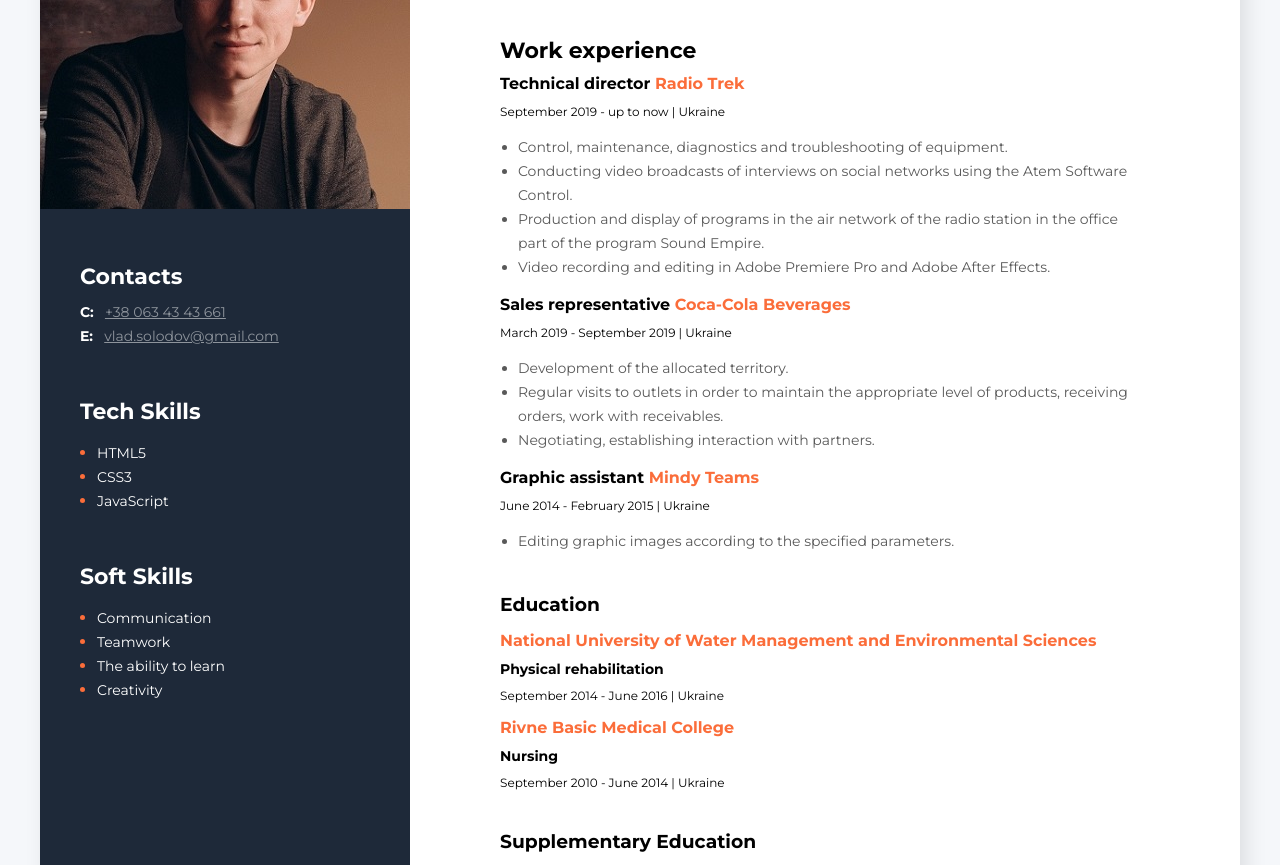
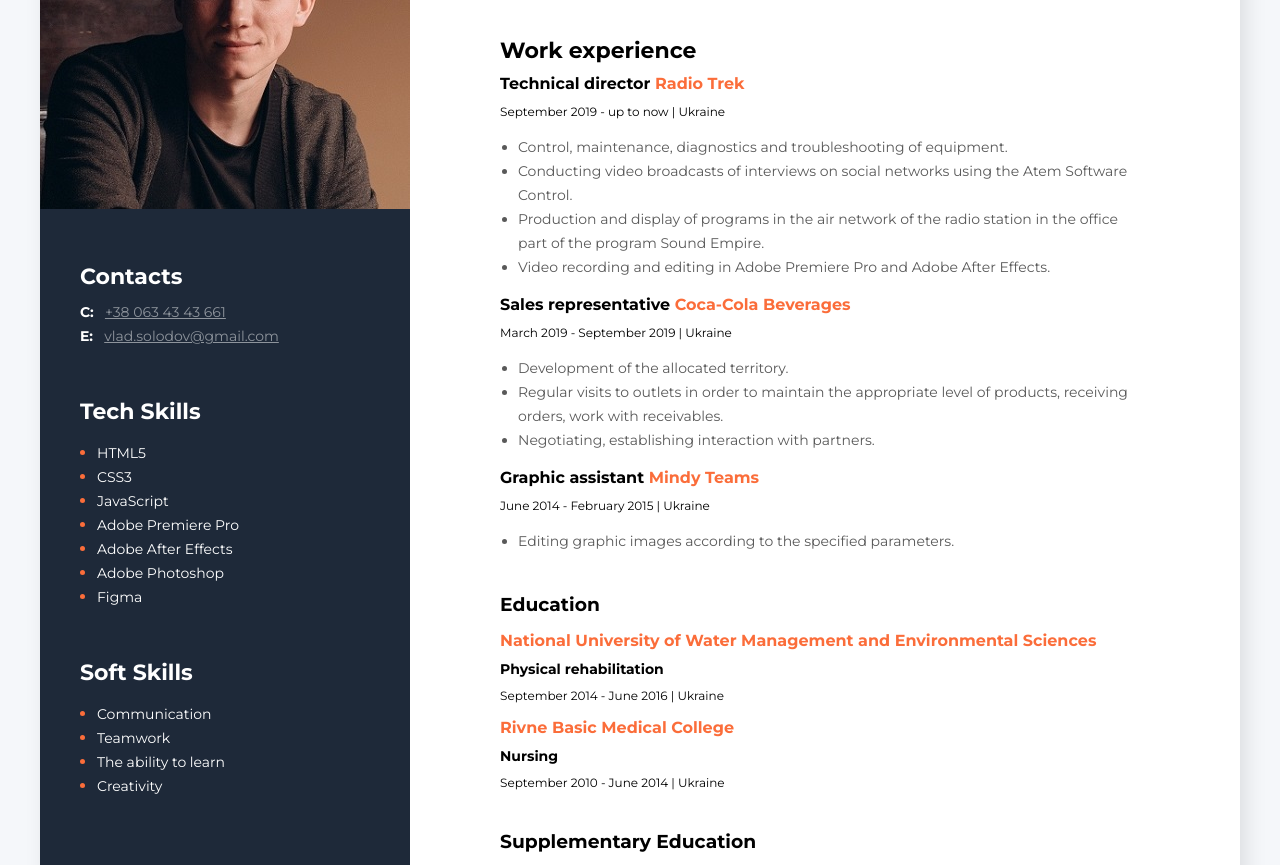
Before and after one commit to vladsolodov/CV, a plain HTML site: page index.html in a window 1280 px wide. Shown: the part 225-1090 px from the top of the page. Drawn offline with Linux system fonts and the light colour scheme.

Commit message:
Update tech skills

```diff
--- a/index.html
+++ b/index.html
@@ -179,6 +179,10 @@
                    <li class="tech-skills-item"> <span class="tech-skills-text">HTML5</span></li>
                    <li class="tech-skills-item"> <span class="tech-skills-text">CSS3</span></li>
                    <li class="tech-skills-item"> <span class="tech-skills-text">JavaScript</span></li>
+                   <li class="tech-skills-item"> <span class="tech-skills-text">Adobe Premiere Pro</span></li>
+                   <li class="tech-skills-item"> <span class="tech-skills-text">Adobe After Effects</span></li>
+                   <li class="tech-skills-item"> <span class="tech-skills-text">Adobe Photoshop</span></li>
+                   <li class="tech-skills-item"> <span class="tech-skills-text">Figma</span></li>
                    <!--
                     <li class="tech-skills-item"> <span class="tech-skills-text">GIT</span></li>
                    <li class="tech-skills-item"> <span class="tech-skills-text">WebPack</span></li>
```
